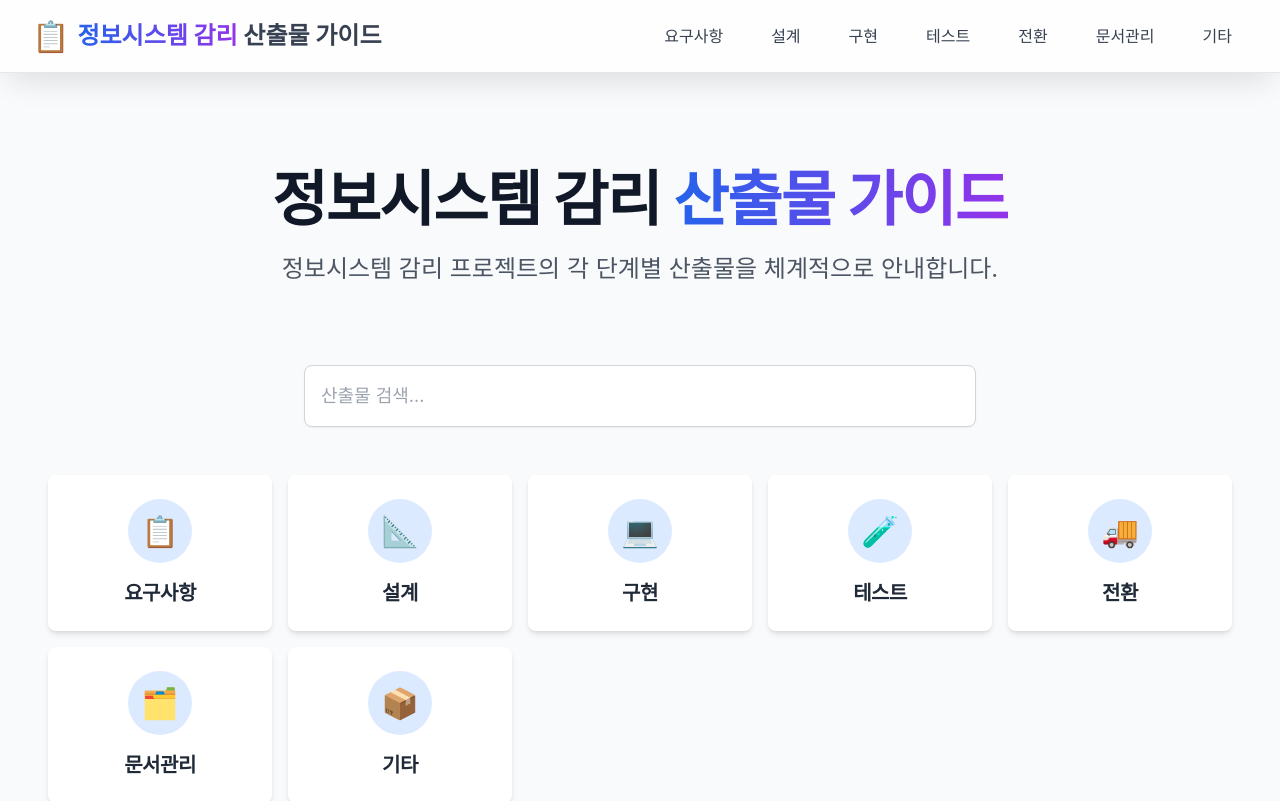
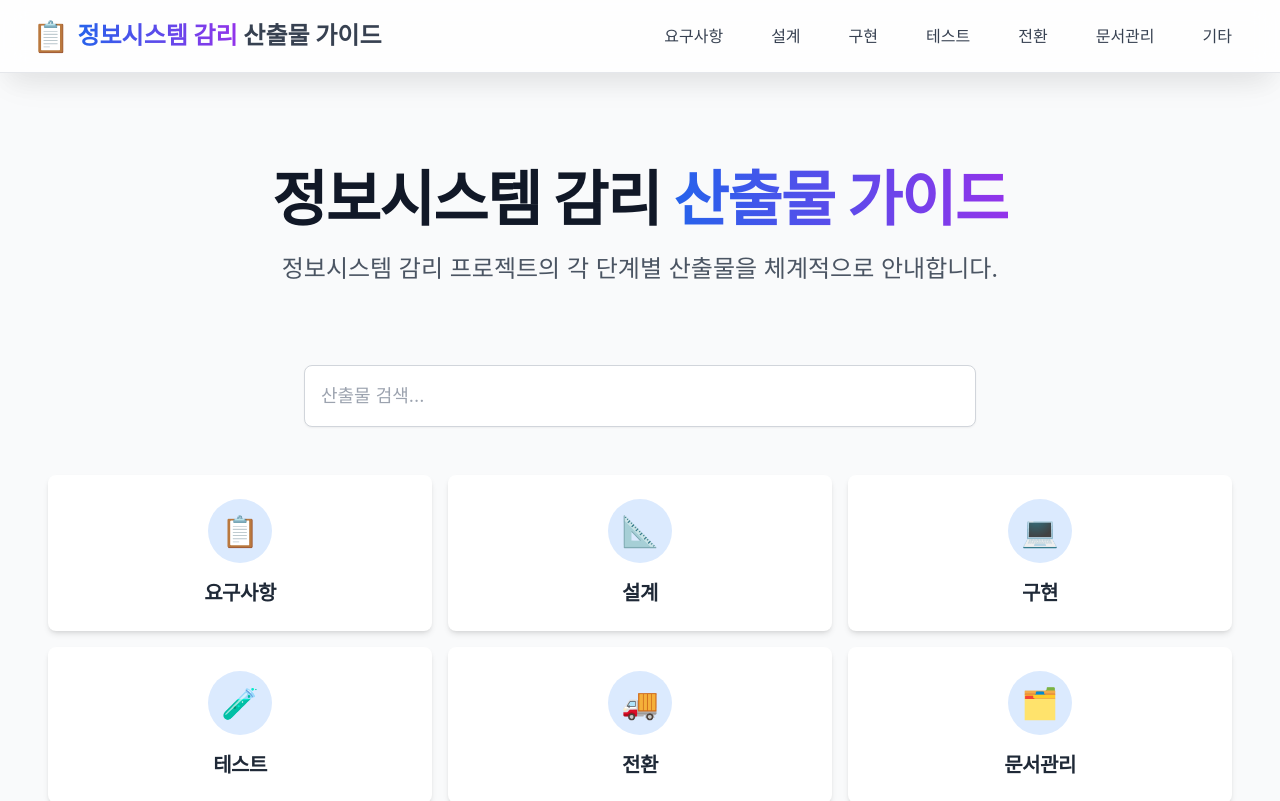
Before and after one commit to jeonck/deliverables-guide, a React (Vite) app: page /design in a window 1280 px wide. Shown: the top 801 px of the page. Built offline with nearby package versions, Linux system fonts and the light colour scheme.

Commit message:
feat: adjust Home page category card layout to 3 cards per row

```diff
--- a/src/pages/Home.tsx
+++ b/src/pages/Home.tsx
@@ -79,7 +79,7 @@ export default function Home() {
 
       {/* All Categories Grid (only if no search term) */}
       {!searchTerm && (
-        <div className="grid grid-cols-2 md:grid-cols-3 lg:grid-cols-5 gap-4">
+        <div className="grid grid-cols-1 sm:grid-cols-2 md:grid-cols-3 gap-4">
           {[
             { name: '요구사항', path: '/requirements', icon: '📋' },
             { name: '설계', path: '/design', icon: '📐' },
```
